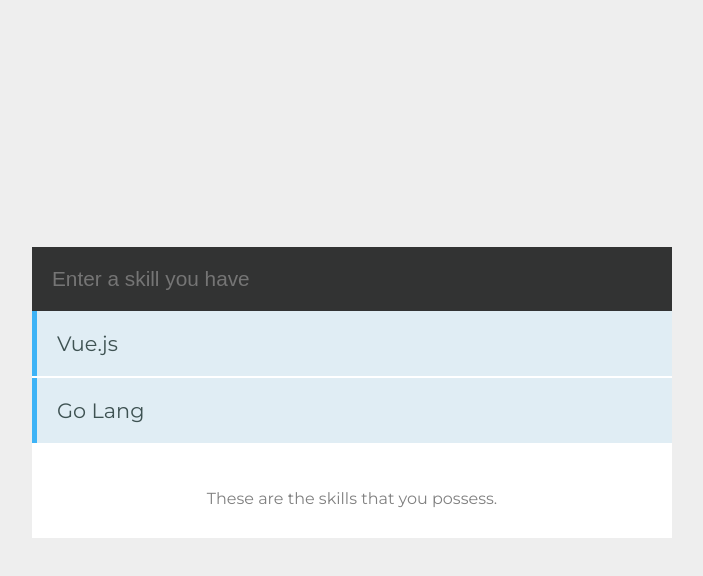
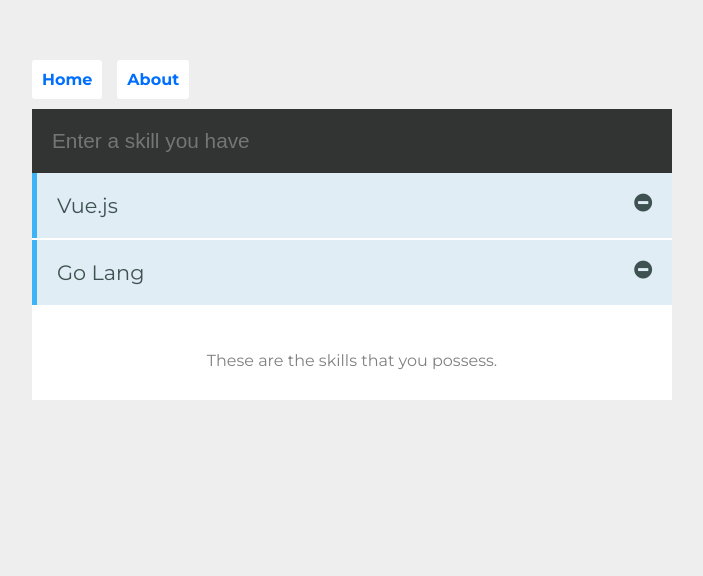
Before and after one commit to ishtian-revee/Vue, a Vue app in the folder projects/vue-skills/: page / in a window 1280 px wide. Shown: the top 576 px of the page, without its empty margins (288-991 px from the left). Built offline with nearby package versions, Linux system fonts and the light colour scheme.

Commit message:
vue-router and font awesome added, routing mechanism added

```diff
--- a/projects/vue-skills/package.json
+++ b/projects/vue-skills/package.json
@@ -9,7 +9,8 @@
   },
   "dependencies": {
     "vee-validate": "^2.1.5",
-    "vue": "^2.5.21"
+    "vue": "^2.5.21",
+    "vue-router": "^3.0.2"
   },
   "devDependencies": {
     "@vue/cli-plugin-babel": "^3.3.0",
--- a/projects/vue-skills/src/App.vue
+++ b/projects/vue-skills/src/App.vue
@@ -1,6 +1,11 @@
 <template>
   <div id="app">
-    <Skills/>
+    <nav>
+      <router-link to="/">Home</router-link>
+      <router-link to="/about">About</router-link>
+    </nav>
+
+    <router-view />
   </div>
 </template>
 
@@ -24,7 +29,7 @@
   display: grid;
   grid-template-rows: auto;
   justify-items: center;
-  align-items: center;
+  padding-top: 50px;
 }
 body, html {
   margin: 0;
@@ -33,4 +38,18 @@
 #app {
     width: 50%;
 }
+
+nav {
+  padding: 20px 20px 20px 0;
+}
+
+nav a {
+  padding: 10px;
+  text-decoration: none;
+  background: #fff;
+  border-radius: 3px;
+  color: rgb(0, 110, 255);
+  font-weight: bold;
+  margin-right: 15px;
+}
 </style>
--- /dev/null
+++ b/projects/vue-skills/src/components/About.vue
@@ -0,0 +1,17 @@
+<template>
+  <div class="about">
+    <h1>Hello {{ user_name }}, This is an about page</h1>
+    <p>Some texts related to about of this website and bla bla bla</p>
+  </div>
+</template>
+
+<script>
+export default {
+  name: 'Skills',
+  data() {
+    return {
+      user_name: this.$route.params.name
+    }
+  }
+}
+</script>
--- a/projects/vue-skills/src/components/Skills.vue
+++ b/projects/vue-skills/src/components/Skills.vue
@@ -11,9 +11,12 @@
       </form>
 
       <ul>
-        <li v-for="(data, index) in skills" :key='index'>
-          {{ data.skill }}
-        </li>
+        <transition-group name="list" enter-active-class="animated bounceInUp" leave-active-class="animated bounceOutDown">
+          <li v-for="(data, index) in skills" :key='index + 0'>   <!-- add a '0' here to get rid of the error -->
+            {{ data.skill }}
+            <i class="fa fa-minus-circle" v-on:click="remove(index)"></i>
+          </li>
+        </transition-group>
       </ul>
 
       <p>These are the skills that you possess.</p>
@@ -43,6 +46,9 @@
           console.log('Mot Validated!');
         }
       })
+    },
+    remove(id) {
+      this.skills.splice(id,1);
     }
   }
 }
@@ -51,6 +57,7 @@
 <!-- Add "scoped" attribute to limit CSS to this component only -->
 <style scoped>
 @import "https://cdnjs.cloudflare.com/ajax/libs/animate.css/3.7.0/animate.min.css";
+@import "https://maxcdn.bootstrapcdn.com/font-awesome/4.7.0/css/font-awesome.min.css";
 
 .holder {
     background: #fff;
@@ -117,4 +124,9 @@
       transform: scale(1);
     }
   }
+
+  i {
+    float: right;
+    cursor: pointer;
+  }
 </style>
--- a/projects/vue-skills/src/main.js
+++ b/projects/vue-skills/src/main.js
@@ -1,10 +1,12 @@
 import Vue from 'vue'
 import App from './App.vue'
 import VeeValidate from 'vee-validate'
+import router from './router'
 
 Vue.use(VeeValidate);
 Vue.config.productionTip = false
 
 new Vue({
+  router,
   render: h => h(App),
 }).$mount('#app')
--- /dev/null
+++ b/projects/vue-skills/src/router.js
@@ -0,0 +1,21 @@
+import Vue from 'vue'
+import Router from 'vue-router'
+import Skills from './components/Skills.vue'
+import About from './components/About.vue'
+
+Vue.use(Router)
+
+export default new Router({
+  routes: [
+    {
+      path: '/',
+      name: 'skills',
+      component: Skills
+    },
+    {
+      path: '/about/:name',
+      name: 'about',
+      component: About
+    }
+  ]
+})
```
Also changed, not shown: 1 other file (tests, documents, lock files or other folders).
